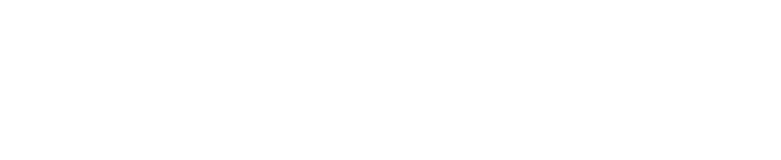
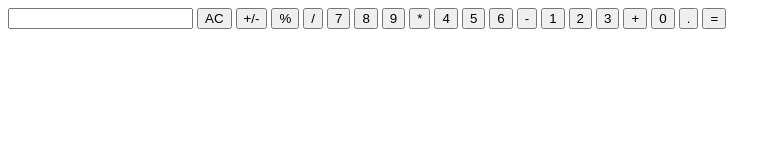
Before and after one commit to GiroFrm/calculator, a plain HTML site: page index.html in a window 1280 px wide. Shown: the whole page, without its empty margins (0-781 px from the left). Drawn offline with Linux system fonts and the light colour scheme.

Commit message:
Add calculator input and button elements
- Implemented number input field with class "display"
- Added buttons for AC, +/-, %, and basic arithmetic operations
- Configured buttons with values for number input (0-9) and operators (+, -, *, /, =)
- Applied basic styling with classes and IDs

```diff
--- a/index.html
+++ b/index.html
@@ -8,6 +8,27 @@
     <title>calculator</title>
 </head>
 <body>
-
+    <div class="container">
+        <input class="display" type="number">
+        <button id="btn-ac">AC</button>
+        <button>+/-</button>
+        <button>%</button>
+        <button>/</button>
+        <button class="number" value="7">7</button>
+        <button class="number" value="8">8</button>
+        <button class="number" value="9">9</button>
+        <button>*</button>
+        <button class="number" value="4">4</button>
+        <button class="number" value="5">5</button>
+        <button class="number" value="6">6</button>
+        <button>-</button>
+        <button class="number" value="1">1</button>
+        <button class="number" value="2">2</button>
+        <button class="number" value="3">3</button>
+        <button>+</button>
+        <button class="btn-zero number" value="0">0</button>
+        <button>.</button>
+        <button>=</button>
+    </div>
 </body>
 </html>
```
